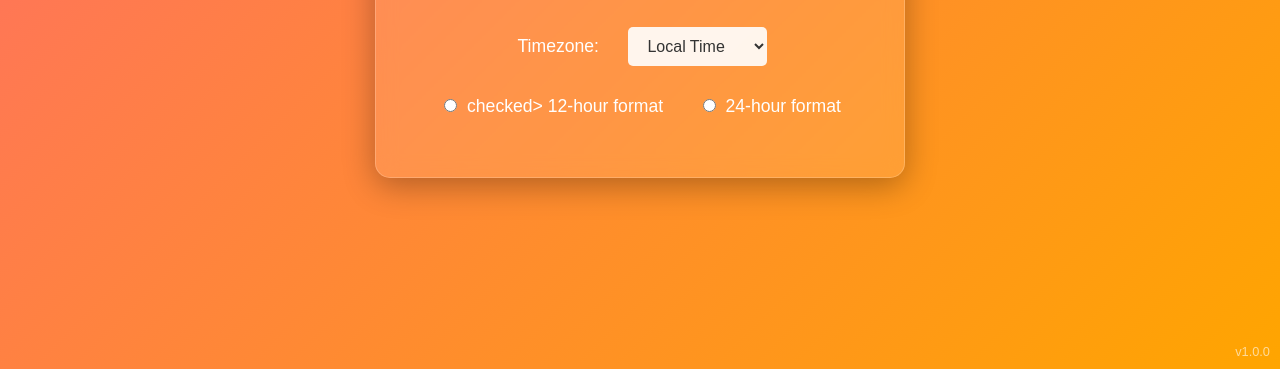
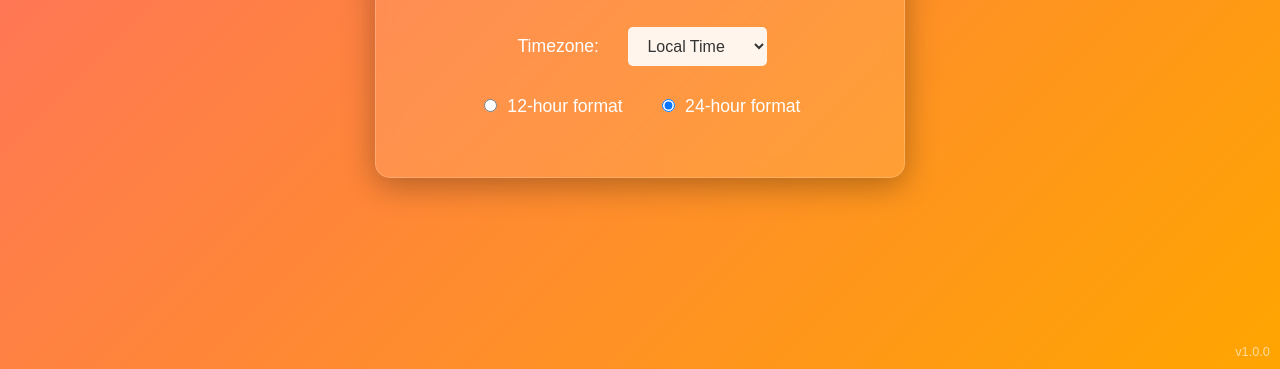
Before and after one commit to Anon1Red7/datetime-display, a plain HTML site: page index.html in a window 1280 px wide. Shown: the part 431-800 px from the top of the page. Drawn offline with Linux system fonts and the light colour scheme.

Commit message:
Update index.html

```diff
--- a/index.html
+++ b/index.html
@@ -127,11 +127,11 @@
 
         <div class="format-options">
             <label>
-                <input type="radio" name="timeFormat" value="12"> checked>
+                <input type="radio" name="timeFormat" value="12">
                 12-hour format
             </label>
             <label>
-                <input type="radio" name="timeFormat" value="24">
+                <input type="radio" name="timeFormat" value="24" checked>
                 24-hour format
             </label>
         </div>
```
